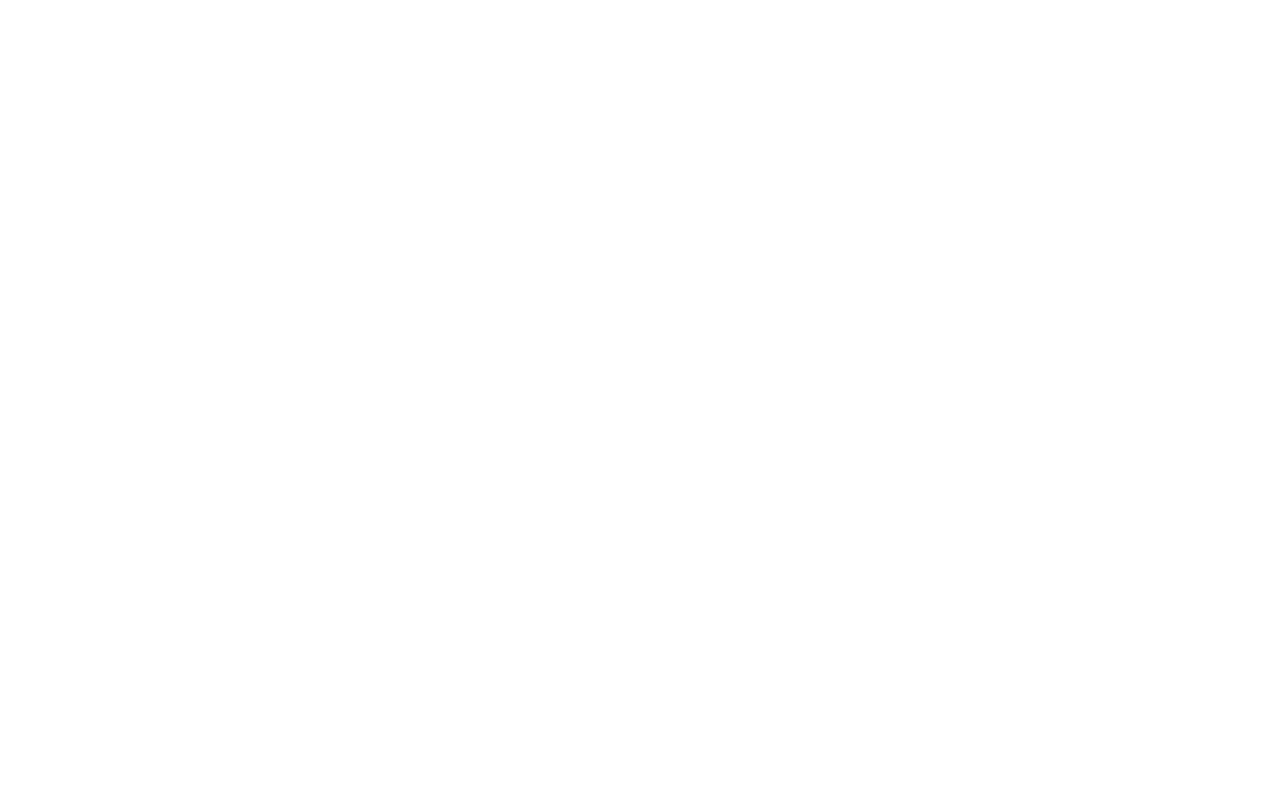
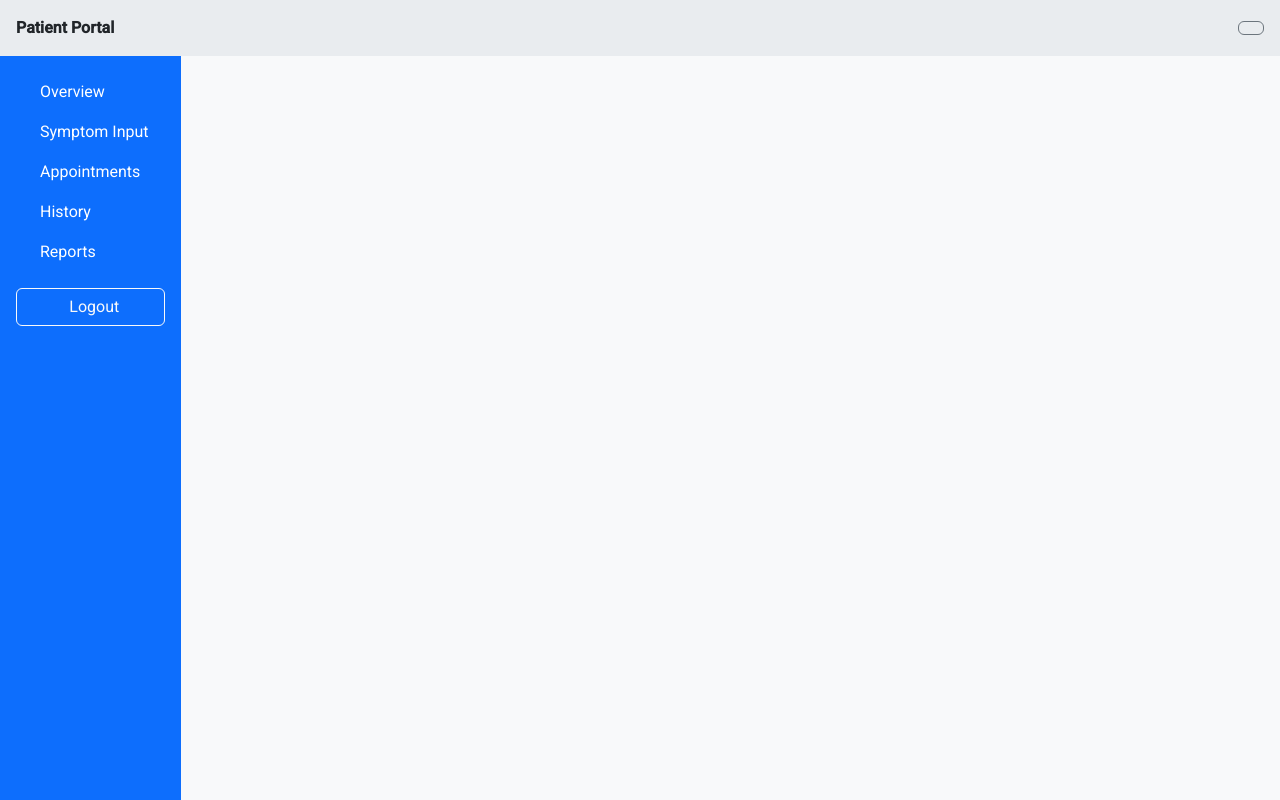
Before and after one commit to VKwamboka/patient_service_frontend, an Angular app in the folder disease-prediction-app/: page /dashboard in a window 1280 px wide. Before the commit this address led to /. Built offline with nearby package versions, Linux system fonts and the light colour scheme.

Commit message:
added patient dashboard template

```diff
--- /dev/null
+++ b/disease-prediction-app/src/app/patient/patient-dashboard/patient-dashboard.component.html
@@ -0,0 +1,41 @@
+<div [ngClass]="theme" class="dashboard-container d-flex flex-column min-vh-100">
+    <!-- Top Bar (Mobile View Toggle + Dark Mode Switch) -->
+    <header class="d-flex justify-content-between align-items-center p-3 bg-body-secondary shadow-sm">
+      <button class="btn btn-primary d-md-none" (click)="toggleSidebar()">
+        <i class="bi bi-list"></i>
+      </button>
+
+      <span class="fw-semibold">Patient Portal</span>
+
+      <button class="btn btn-outline-secondary" (click)="toggleTheme()">
+        <i [ngClass]="theme === 'dark-mode' ? 'bi bi-moon-fill' : 'bi bi-sun-fill'"></i>
+      </button>
+    </header>
+
+    <div class="d-flex flex-grow-1">
+      <!-- Sidebar -->
+      <nav [class.collapsed]="isSidebarCollapsed"
+           class="sidebar bg-primary text-white p-3 d-md-block"
+           [ngClass]="{ 'd-none': isSidebarCollapsed && isMobile }">
+
+        <ul class="nav flex-column">
+          <li class="nav-item" *ngFor="let item of menu">
+            <a class="nav-link text-white"
+               routerLink="{{item.route}}"
+               routerLinkActive="active"
+               [routerLinkActiveOptions]="{ exact: true }">
+              <i [class]="item.icon + ' me-2'"></i>{{ item.label }}
+            </a>
+          </li>
+          <li class="nav-item mt-3">
+            <button class="btn btn-outline-light w-100"><i class="bi bi-box-arrow-right me-2"></i>Logout</button>
+          </li>
+        </ul>
+      </nav>
+
+      <!-- Main content -->
+      <div class="flex-grow-1 p-4 bg-light content-area">
+        <router-outlet></router-outlet>
+      </div>
+    </div>
+  </div>
--- /dev/null
+++ b/disease-prediction-app/src/app/patient/patient-dashboard/patient-dashboard.component.ts
@@ -0,0 +1,47 @@
+import { Component, HostListener, OnInit } from '@angular/core';
+import { ActivatedRoute, Router, RouterModule } from '@angular/router';
+import { CommonModule } from '@angular/common';
+import { FormsModule } from '@angular/forms';
+
+@Component({
+  selector: 'app-patient-dashboard',
+  imports: [ FormsModule, RouterModule, CommonModule ],
+  standalone: true,
+  templateUrl: './patient-dashboard.component.html',
+  styleUrl: './patient-dashboard.component.css'
+})
+export class PatientDashboardComponent implements OnInit {
+  isSidebarCollapsed = false;
+  isMobile = false;
+  theme = localStorage.getItem('theme') || 'light-mode';
+
+  menu = [
+    { label: 'Overview', route: '/dashboard/overview', icon: 'bi bi-house-door' },
+    { label: 'Symptom Input', route: '/dashboard/symptoms', icon: 'bi bi-clipboard-pulse' },
+    { label: 'Appointments', route: '/dashboard/appointments', icon: 'bi bi-calendar-check' },
+    { label: 'History', route: '/dashboard/history', icon: 'bi bi-clock-history' },
+    { label: 'Reports', route: '/dashboard/reports', icon: 'bi bi-file-earmark-text' }
+  ];
+
+  constructor(private router: Router, private route: ActivatedRoute) {}
+
+  ngOnInit(): void {
+    this.checkScreenSize();
+  }
+
+ @HostListener('window:resize')
+ checkScreenSize() {
+  this.isMobile = window.innerWidth < 768;
+  if (!this.isMobile) this.isSidebarCollapsed = false;
+}
+
+toggleSidebar() {
+  this.isSidebarCollapsed = !this.isSidebarCollapsed;
+}
+
+toggleTheme() {
+  this.theme = this.theme === 'dark-mode' ? 'light-mode' : 'dark-mode';
+  localStorage.setItem('theme', this.theme);
+}
+
+}
```
Also changed, not shown: disease-prediction-app/src/app/app.routes.ts (+13 -0 lines), disease-prediction-app/src/app/patient/patient-dashboard/patient-dashboard.component.css (added), 1 other file (tests, documents, lock files or other folders).
